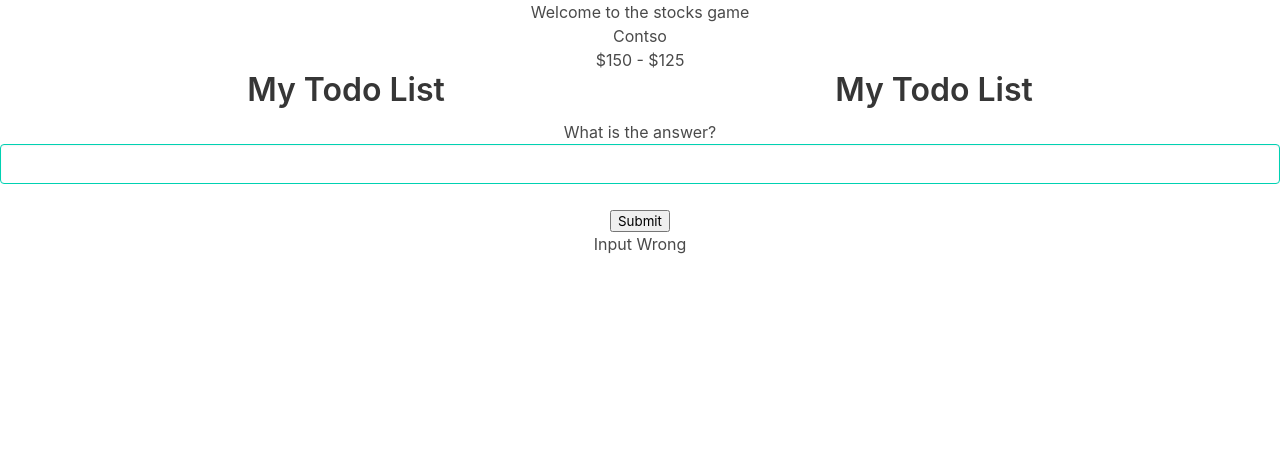
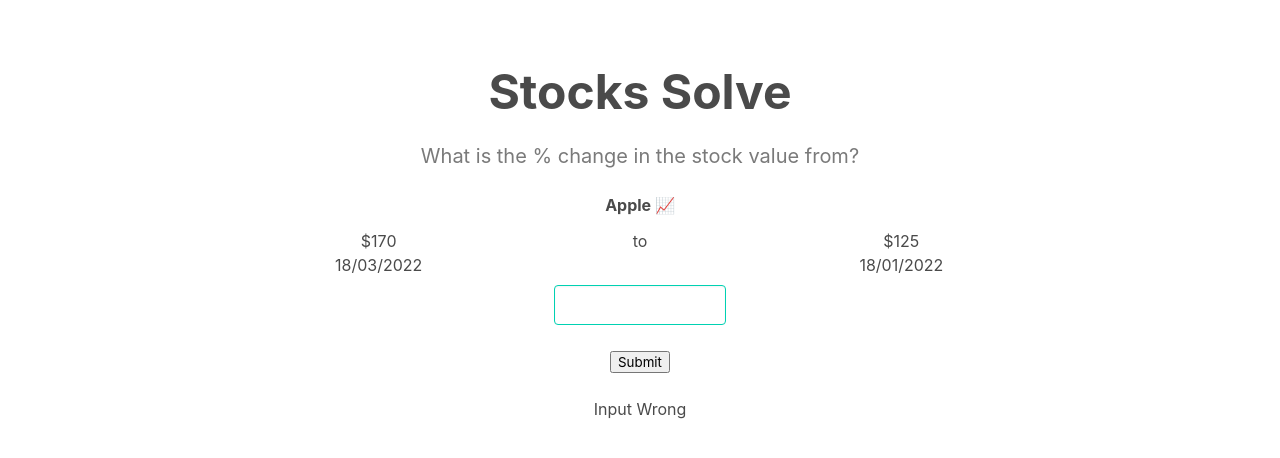
Before and after one commit to Dom-Hindsite/stock-solve, a React (Create React App) app: page / in a window 1280 px wide. Shown: the top 458 px of the page. Built offline with nearby package versions, Linux system fonts and the light colour scheme.

Commit message:
Updated styling with Bulma

```diff
--- a/src/App.tsx
+++ b/src/App.tsx
@@ -38,7 +38,7 @@
     //GetStockData();
 
     //Temp
-    setNum1(150);
+    setNum1(170);
     setNum2(125);
     setCompanyName("Contso");
   }, []);
@@ -89,18 +89,21 @@
   };
 
   return (
-    <div className="App">
-      <div className="rows">
-        <div className="row" id="heading">
-          <h2>Welcome to the stocks game</h2>
-        </div>
-        <div className="row" id="GameSection">
-          <MathProblem num1={num1} num2={num2} companyName={companyName} />
-          <UserInput onUserInput={inputHandler} />
-          <div>Input {answer ? "Correct" : "Wrong"}</div>
-        </div>
+
+    <section className="pb-0 section">
+    <div className="container is-relative has-text-centered">
+    <div className="columns is-multiline is-centered">
+      <div className="column is-10-tablet is-8-desktop pb-0">
+        <h2 className="mt-2 mb-4 is-size-1 is-size-3-mobile has-text-weight-bold">Stocks Solve</h2>
+        <p className="subtitle has-text-grey mb-5">What is the % change in the stock value from?</p>
+        <h2 className=" mb-5 is-size-3-mobile has-text-weight-bold">Apple 📈</h2>
+        <MathProblem num1={num1} num2={num2} companyName={companyName} />
+        <UserInput onUserInput={inputHandler} />
+        <div>Input {answer ? "Correct" : "Wrong"}</div>
       </div>
     </div>
+  </div>
+    </section>
   );
 }
 
--- a/src/components/MathProblem.tsx
+++ b/src/components/MathProblem.tsx
@@ -5,21 +5,19 @@
 };
 
 export const MathProblem = (props: MathProblemProps) => {
-
-
   return (
-    <div>
-      <h3 id="header-company">{props.companyName}</h3>
-      <label id="label-num1" >${props.num1} - </label>
-      <label id="label-num2">${props.num2}</label>
-      <div className="container">
-        <div className="columns">
-          <div className="column">
-            <h1 className="title">My Todo List</h1>
-          </div>
-          <div className="column">
-            <h1 className="title">My Todo List</h1>
-          </div>
+    <div className="container">
+      <div className="columns is-multiline">
+        <div className="column is--tablet" id="Left Group">
+          <div className="columns is-centered">${props.num1}</div>
+          <div className="columns is-centered">18/03/2022</div>
+        </div>
+        <div className="column is-4-tablet">
+          <div className="columns is-centered">to</div>
+        </div>
+        <div className="column is-4-tablet" id="Right Group">
+          <div className="columns is-centered">${props.num2}</div>
+          <div className="columns is-centered">18/01/2022</div>
         </div>
       </div>
     </div>
--- a/src/components/UserInput.tsx
+++ b/src/components/UserInput.tsx
@@ -14,10 +14,13 @@
   };
 
   return (
+    <div className="container mb-5">
+      <div className="columns mt-2 is-centered">
+        <div className="column is-3">
+          <div className="control is-centered">
             <form onSubmit={submitHandler}>
               <div className="columns">
                 <div className="column">
-          <label htmlFor="input-text">What is the answer? </label>
                   <input
                     className="input is-primary"
                     type="text"
@@ -28,5 +31,9 @@
               </div>
               <button type="submit">Submit</button>
             </form>
+          </div>
+        </div>
+      </div>
+    </div>
   );
 };
```
Also changed, not shown: src/temp.html (added, +47 -0 lines). Lines whose indentation alone changed are shown as unchanged.
